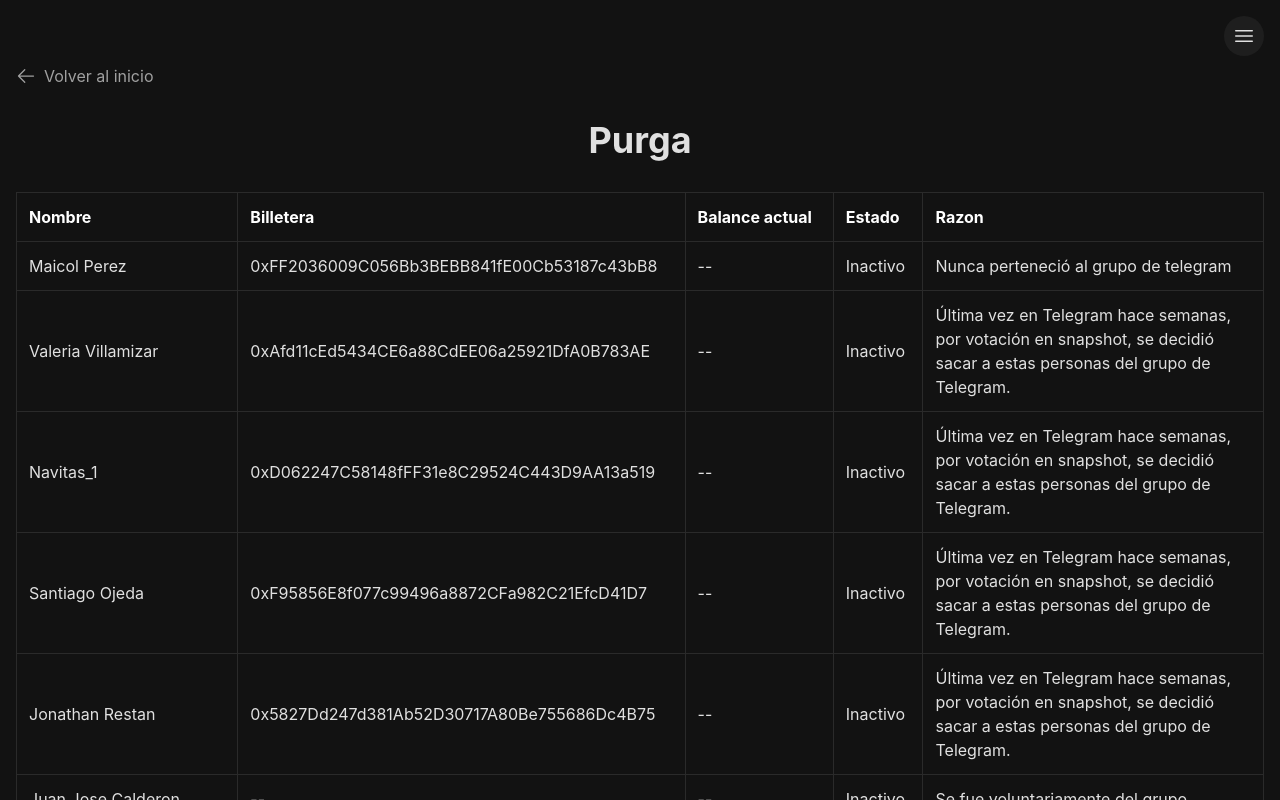
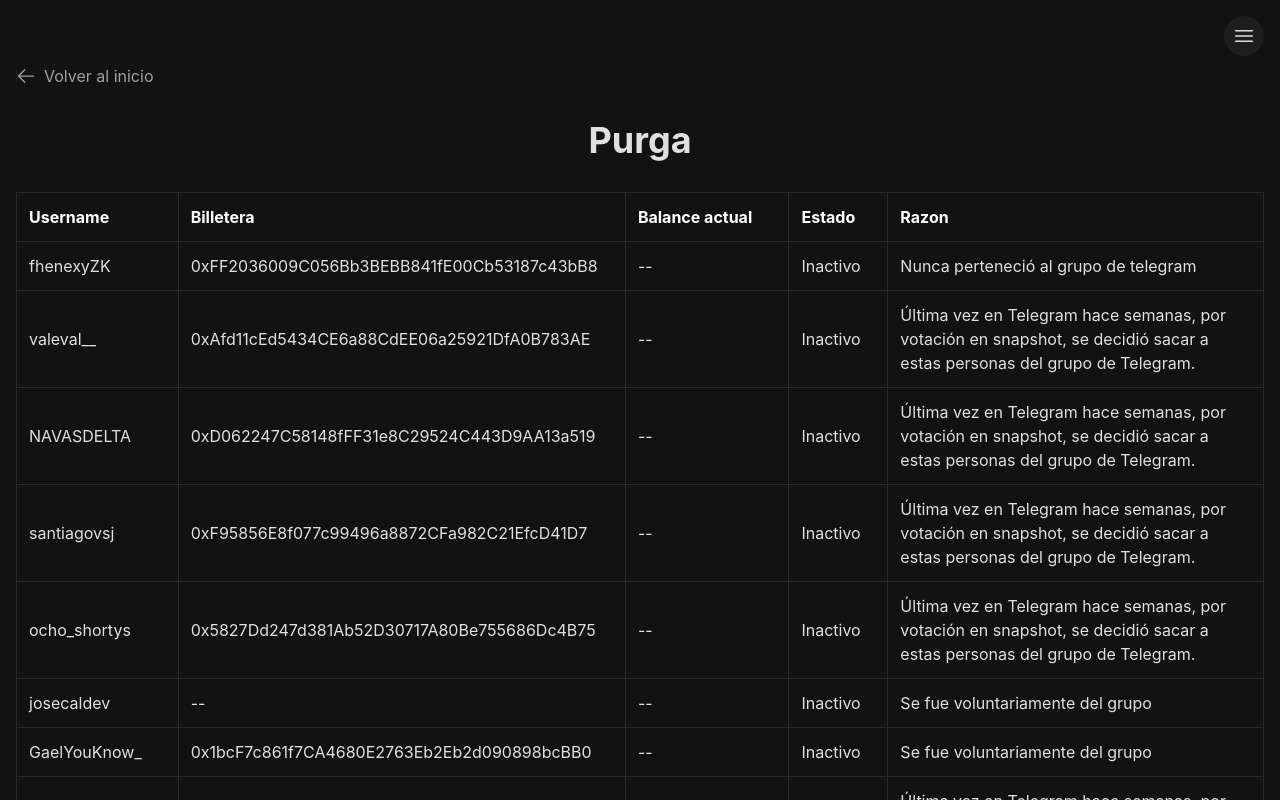
Before and after one commit to UltravioletaDAO/uvdweb, a React (Create React App) app: page /purge in a window 1280 px wide. Shown: the top 800 px of the page. Built offline with nearby package versions, Linux system fonts and the light colour scheme.

Commit message:
refactor: remove names from purge data and update table headers

```diff
--- a/public/db/purge.json
+++ b/public/db/purge.json
@@ -1,6 +1,5 @@
 [
     {
-        "nombre": "Maicol Perez",
         "username": "fhenexyZK",
         "wallet": "0xFF2036009C056Bb3BEBB841fE00Cb53187c43bB8",
         "current": "--",
@@ -8,7 +7,6 @@
         "reason": "Nunca perteneció al grupo de telegram"
       },
       {
-        "nombre": "Valeria Villamizar",
         "username": "valeval__",
         "wallet": "0xAfd11cEd5434CE6a88CdEE06a25921DfA0B783AE",
         "current": "--",
@@ -17,7 +15,6 @@
           "Última vez en Telegram hace semanas, por votación en snapshot, se decidió sacar a estas personas del grupo de Telegram."
       },
       {
-        "nombre": "Navitas_1",
         "username": "NAVASDELTA",
         "wallet": "0xD062247C58148fFF31e8C29524C443D9AA13a519",
         "current": "--",
@@ -26,7 +23,6 @@
           "Última vez en Telegram hace semanas, por votación en snapshot, se decidió sacar a estas personas del grupo de Telegram."
       },
       {
-        "nombre": "Santiago Ojeda",
         "username": "santiagovsj",
         "wallet": "0xF95856E8f077c99496a8872CFa982C21EfcD41D7",
         "current": "--",
@@ -35,7 +31,6 @@
           "Última vez en Telegram hace semanas, por votación en snapshot, se decidió sacar a estas personas del grupo de Telegram."
       },
       {
-        "nombre": "Jonathan Restan",
         "username": "ocho_shortys",
         "wallet": "0x5827Dd247d381Ab52D30717A80Be755686Dc4B75",
         "current": "--",
@@ -44,7 +39,6 @@
           "Última vez en Telegram hace semanas, por votación en snapshot, se decidió sacar a estas personas del grupo de Telegram."
       },
       {
-        "nombre": "Juan Jose Calderon",
         "username": "josecaldev",
         "wallet": "--",
         "current": "--",
@@ -52,7 +46,6 @@
         "reason": "Se fue voluntariamente del grupo"
       },
       {
-        "nombre": "GaelYouKnow_",
         "username": "GaelYouKnow_",
         "wallet": "0x1bcF7c861f7CA4680E2763Eb2Eb2d090898bcBB0",
         "current": "--",
@@ -60,7 +53,6 @@
         "reason": "Se fue voluntariamente del grupo"
       },
       {
-        "nombre": "Daniel Santiago Morales",
         "username": "dantimorales",
         "wallet": "0x29a25838a0985153340064115Db32cda45ab240c",
         "current": "--",
@@ -69,7 +61,6 @@
           "Última vez en Telegram hace semanas, por votación en snapshot, se decidió sacar a estas personas del grupo de Telegram."
       },
       {
-        "nombre": "Francisco Freire",
         "username": "PanchoUY",
         "wallet": "--",
         "current": "--",
@@ -78,7 +69,6 @@
           "Última vez en Telegram hace semanas, por votación en snapshot, se decidió sacar a estas personas del grupo de Telegram."
       },
       {
-        "nombre": "Jarinson Palacios",
         "username": "palacios_v",
         "wallet": "--",
         "current": "--",
@@ -87,7 +77,6 @@
           "Última vez en Telegram hace semanas, por votación en snapshot, se decidió sacar a estas personas del grupo de Telegram."
       },
       {
-        "nombre": "Sebastián",
         "username": "Zssebass",
         "wallet": "0x6308A640c92C35CA5BED056cC5348465e5024D72",
         "current": "--",
@@ -96,7 +85,6 @@
           "Última vez en Telegram hace semanas, por votación en snapshot, se decidió sacar a estas personas del grupo de Telegram."
       },
       {
-        "nombre": "Christian Aguilar",
         "username": "AkaDakar",
         "wallet": "0x728946cB371Cb2b24b11A2685d98fad7b2D06b14",
         "current": "--",
@@ -105,7 +93,6 @@
           "Última vez en Telegram hace semanas, por votación en snapshot, se decidió sacar a estas personas del grupo de Telegram."
       },
       {
-        "nombre": "Joiner Pardo Prado",
         "username": "Joipar21",
         "wallet": "--",
         "current": "--",
--- a/src/pages/Purge.js
+++ b/src/pages/Purge.js
@@ -12,7 +12,7 @@ const Purge = () => {
     navigate("/", { replace: true });
   };
 
-  const headers = ["Nombre", "Billetera", "Balance actual", "Estado", "Razon"];
+  const headers = ["Username", "Billetera", "Balance actual", "Estado", "Razon"];
 
   useEffect(() => {
     getInactiveUsers().then(setInactiveUsers);
@@ -69,7 +69,7 @@ const Purge = () => {
                 key={index}
                 className="transition hover:bg-[rgb(90_0_204_/1)] hover:shadow text-left"
               >
-                <td className="p-3 border">{item.nombre}</td>
+                <td className="p-3 border">{item.username}</td>
                 <td className="p-3 border w-[200px]">{item.wallet}</td>
                 <td className="p-3 border max-w-xs whitespace-pre-wrap break-words">
                   {item.current}
```
